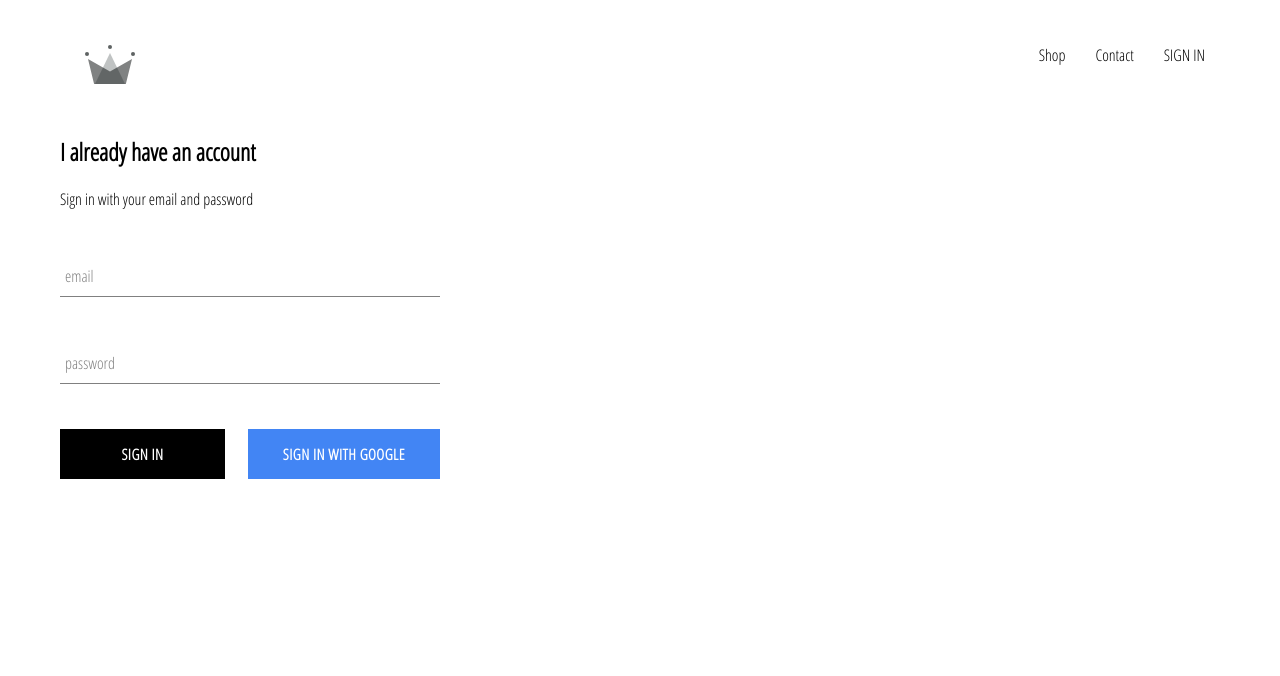
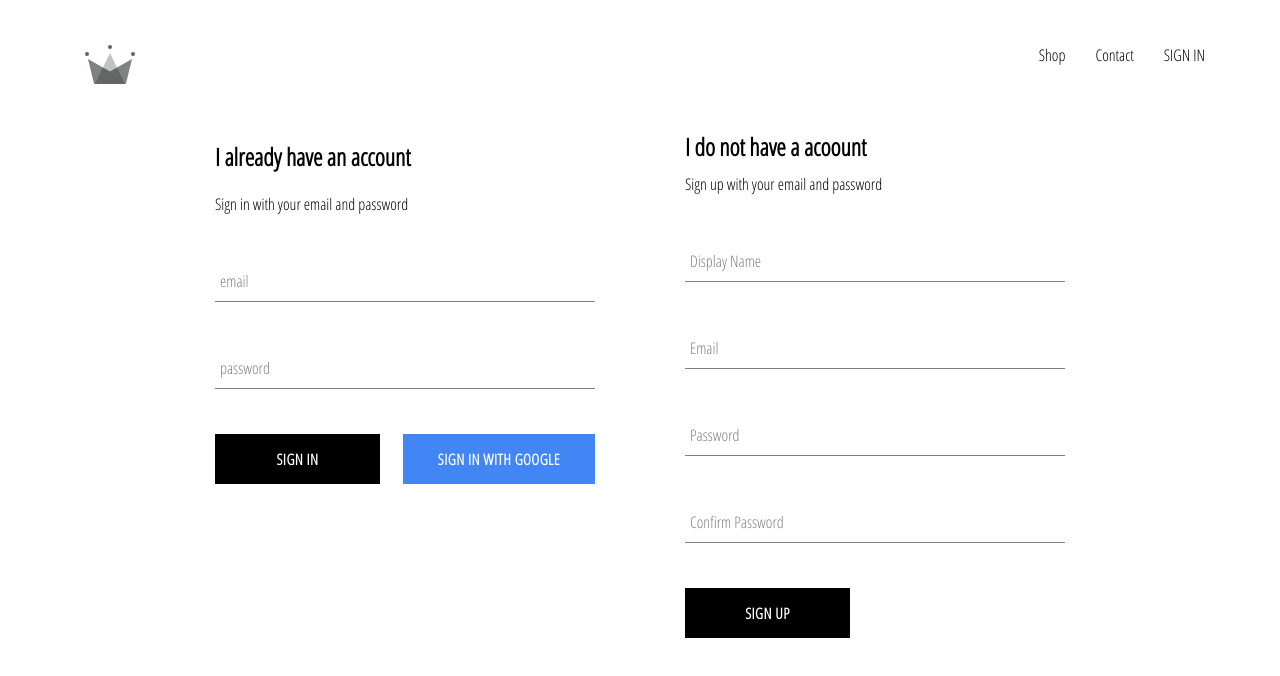
Before and after one commit to bkkcreative19/clothing-ecomm, a React (Create React App) app: page /signin in a window 1280 px wide. Shown: the top 676 px of the page. Built offline with nearby package versions, Linux system fonts and the light colour scheme; no server answers.

Commit message:
added auth for and saved email stuff

```diff
--- a/src/App.js
+++ b/src/App.js
@@ -3,7 +3,7 @@
 import HomePage from './pages/homepage/homepage.component'
 import ShopPage from './pages/shop/shop.component';
 import Header from './components/header/header.component';
-import { auth} from './firebase/firebase.utils';
+import { auth, createUserProfileDocument} from './firebase/firebase.utils';
 
 import './App.css';
 import SignInAndSignUpPage from './pages/sign-in-and-sign-up/sign-in-and-sign-up.component';
@@ -21,9 +21,26 @@
   unsubscribeFromAuth = null
 
   componentDidMount() {
-    this.unsubscribeFromAuth = auth.onAuthStateChanged(user => {
-      this.setState({currentUser: user})
-      console.log(user)
+    this.unsubscribeFromAuth = auth.onAuthStateChanged(async userAuth => {
+      if (userAuth) {
+        const userRef = await createUserProfileDocument(userAuth);
+
+        userRef.onSnapshot(snapShot => {
+          this.setState({
+            currentUser: {
+              id: snapShot.id,
+              ...snapShot.data()
+            }
+          })
+
+          console.log(this.state)
+        })
+      } else {
+        this.setState({
+          currentUser: userAuth
+        })
+      }
+
     })
   }
 
--- /dev/null
+++ b/src/components/sign-up/sign-up.component.jsx
@@ -0,0 +1,72 @@
+import React from 'react';
+
+import FormInput from '../form-input/form-input.component';
+import CustomButton from '../custom-button/custom-button.component';
+import './sign-up.styles.scss';
+
+import { auth, createUserProfileDocument } from '../../firebase/firebase.utils';
+
+class SignUp extends React.Component {
+    constructor() {
+        super()
+
+        this.state = {
+            displayName: '',
+            email: '',
+            password: '',
+            comfirmPassword: ''
+        }
+    }
+
+    handleSubmit = async e => {
+        e.preventDefault();
+
+        const { displayName, email, password, comfirmPassword } = this.state;
+        if(password !== comfirmPassword) {
+            alert('passwords dont match')
+            return
+        }
+
+
+        try {
+            const { user } = await auth.createUserWithEmailAndPassword(email, password)
+
+            await createUserProfileDocument(user, {displayName});
+
+            this.setState({
+                displayName: '',
+                email: '',
+                password: '',
+                comfirmPassword: ''
+            })
+        } catch(err) {
+            console.log(err)
+        }
+    }
+
+    handleChange = e => {
+        const { name, value} = e.target;
+
+        this.setState({[name]: value})
+    }
+
+    render() {
+        const { displayName, email, password, comfirmPassword } = this.state
+        return(
+            <div className='sign-up'>
+                <h2 className='title'>I do not have a acoount</h2>
+                <span>Sign up with your email and password</span>
+                <form className='sign-up-form' onSubmit={this.handleSubmit}>
+                    <FormInput type='text' name='displayName' value={displayName} onChange={this.handleChange} label='Display Name' required/>
+                    <FormInput type='email' name='email' value={email} onChange={this.handleChange} label='Email' required/>
+                    <FormInput type='password' name='password' value={password} onChange={this.handleChange} label='Password' required/>
+                    <FormInput type='password' name='confirmPassword' value={comfirmPassword} onChange={this.handleChange} label='Confirm Password'/>
+                    <CustomButton type='submit'> SIGN UP</CustomButton>
+
+                </form>
+            </div>
+        )
+    }
+}
+
+export default SignUp
--- /dev/null
+++ b/src/components/sign-up/sign-up.styles.scss
@@ -0,0 +1,9 @@
+.sign-up {
+    display: flex;
+    flex-direction: column;
+    width: 380px;
+
+    .title {
+        margin: 10px 0;
+    }
+}
--- a/src/firebase/firebase.utils.js
+++ b/src/firebase/firebase.utils.js
@@ -1,6 +1,7 @@
 import firebase from 'firebase/app';
 import 'firebase/firestore';
 import 'firebase/auth';
+import { useRef } from 'react';
 
 const config = {
     apiKey: "AIzaSyDVxT5atkf9gOQYb63mwWgt1swtKT_UXbw",
@@ -13,6 +14,33 @@
     measurementId: "G-W34P47Y8SW"
   };
 
+export const createUserProfileDocument = async (userAuth, additionalData) => {
+  if(!userAuth) return;
+
+  const useRef = firestore.doc(`users/${userAuth.uid}`)
+
+  const snapShot = await useRef.get()
+
+  if(!snapShot.exists) {
+    const {displayName, email } = userAuth;
+    const createdAt = new Date();
+
+    try {
+      await useRef.set({
+        displayName,
+        email,
+        createdAt,
+        ...additionalData
+      })
+    }catch(err) {
+      console.log('error creating user', err.message)
+    }
+  }
+
+  return useRef;
+}
+
+
 firebase.initializeApp(config);
 
 export const auth = firebase.auth();
--- a/src/pages/sign-in-and-sign-up/sign-in-and-sign-up.component.jsx
+++ b/src/pages/sign-in-and-sign-up/sign-in-and-sign-up.component.jsx
@@ -1,10 +1,14 @@
 import React from 'react';
+
 import SignIn from '../../components/sign-in/sign-in.component'
+import SignUp from '../../components/sign-up/sign-up.component'
+
 import './sign-in-and-sign-up.styles.scss';
 
 const SignInAndSignUpPage = () => (
     <div className='sign-in-and-sign-up'>
         <SignIn/>
+        <SignUp/>
     </div>
 )
 
--- a/src/pages/sign-in-and-sign-up/sign-in-and-sign-up.styles.scss
+++ b/src/pages/sign-in-and-sign-up/sign-in-and-sign-up.styles.scss
@@ -0,0 +1,6 @@
+.sign-in-and-sign-up {
+    display: flex;
+    width: 850px;
+    justify-content: space-between;
+    margin: 30px auto;
+}
```
